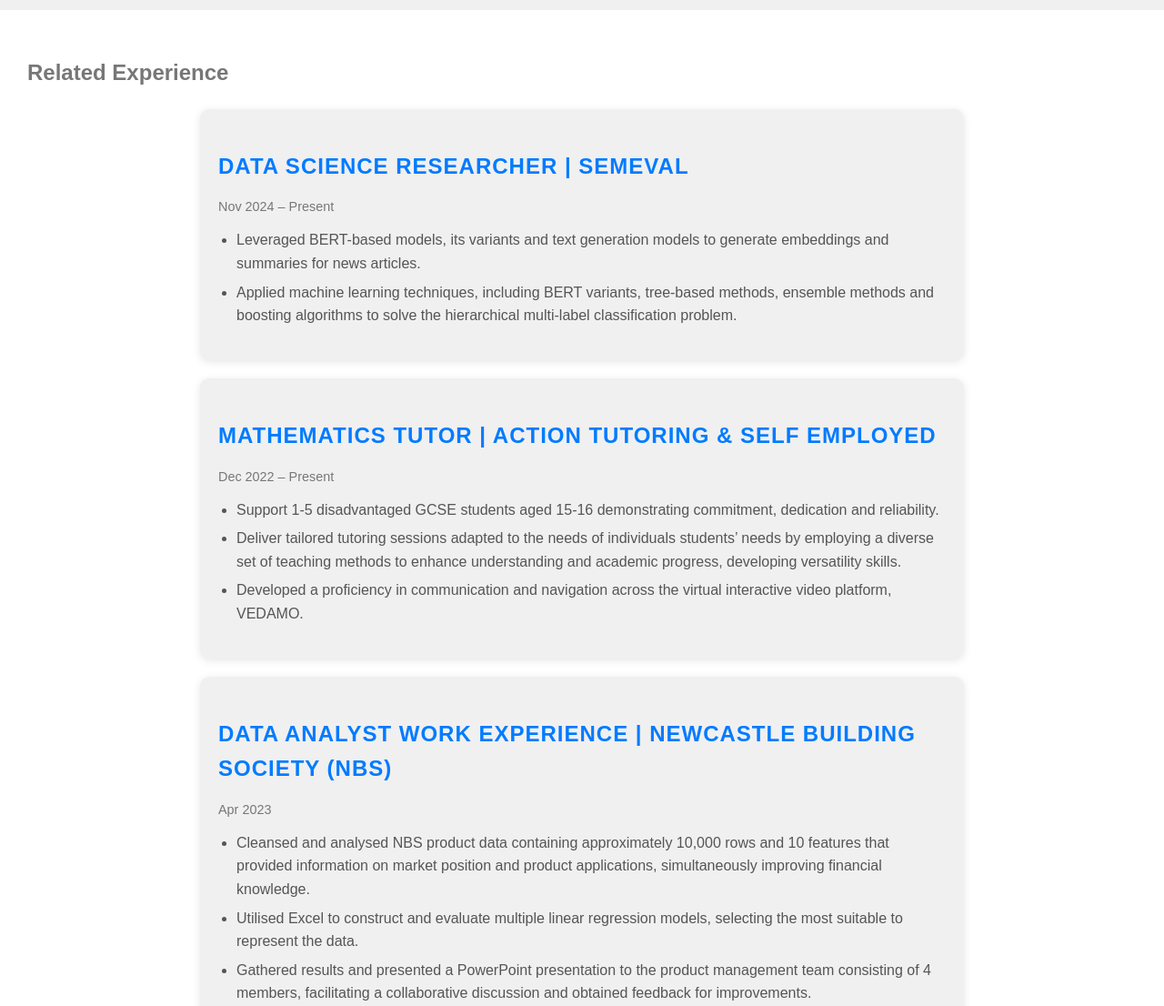
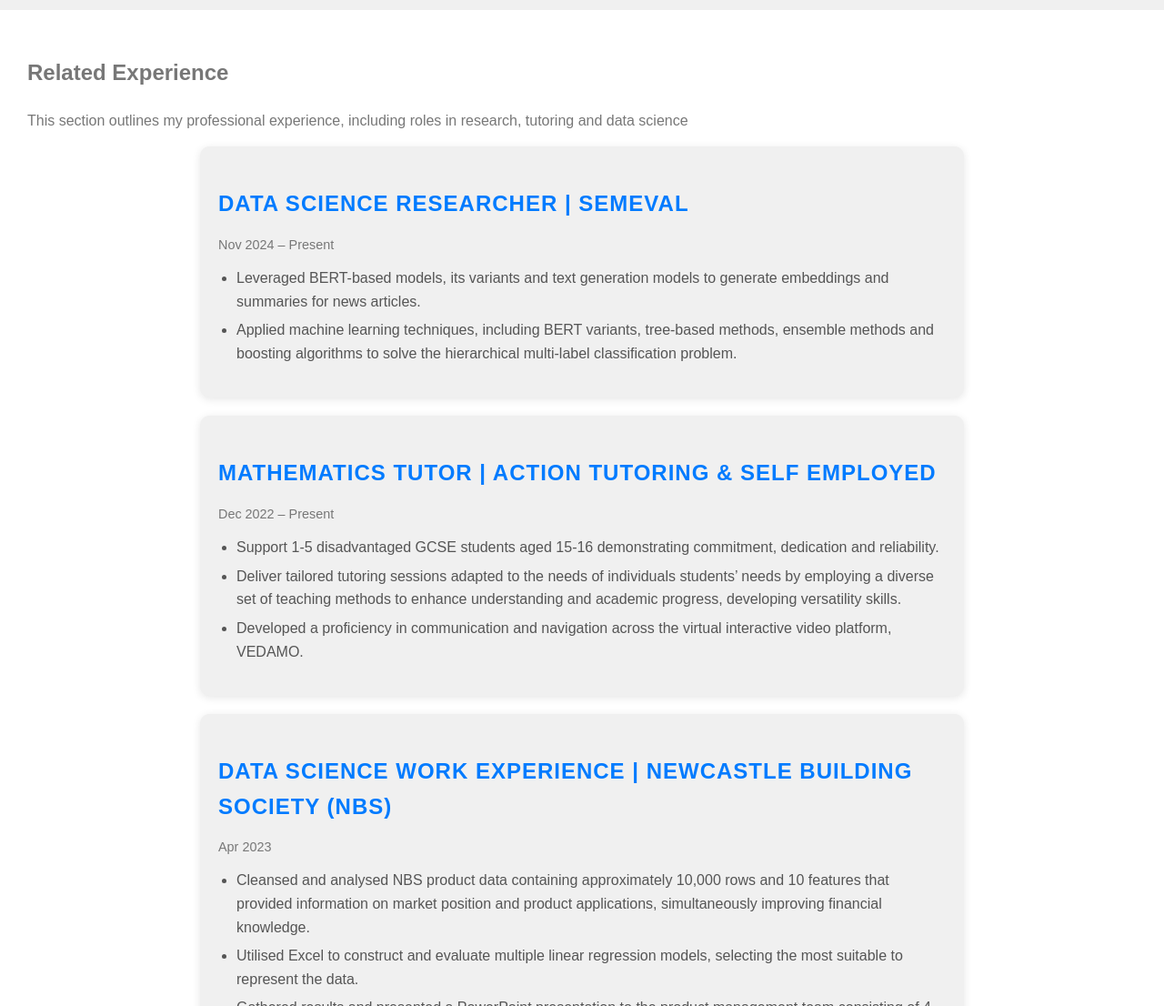
Before and after one commit to georgesnape01/georgesnape01.github.io, a plain HTML site: page portfolio-website/experience.html in a window 1280 px wide. Shown: the part 280-1386 px from the top of the page at 91% size. Drawn offline with Linux system fonts and the light colour scheme.

Commit message:
Update experience.html

```diff
--- a/portfolio-website/experience.html
+++ b/portfolio-website/experience.html
@@ -22,6 +22,7 @@
 
     <section id="related-experience">
     <h2>Related Experience</h2>
+    <p>This section outlines my professional experience, including roles in research, tutoring and data science</p>
     <div class="descbox">
         <p class="job-title">Data Science Researcher | SemEval</p>
         <p class="date">Nov 2024 – Present</p>
@@ -44,7 +45,7 @@
         </div>
     </div>
     <div class="descbox">
-        <p class="job-title">Data Analyst Work Experience | Newcastle Building Society (NBS)</p>
+        <p class="job-title">Data Science Work Experience | Newcastle Building Society (NBS)</p>
         <p class="date">Apr 2023</p>
         <div class="description">
             <ul>
```
